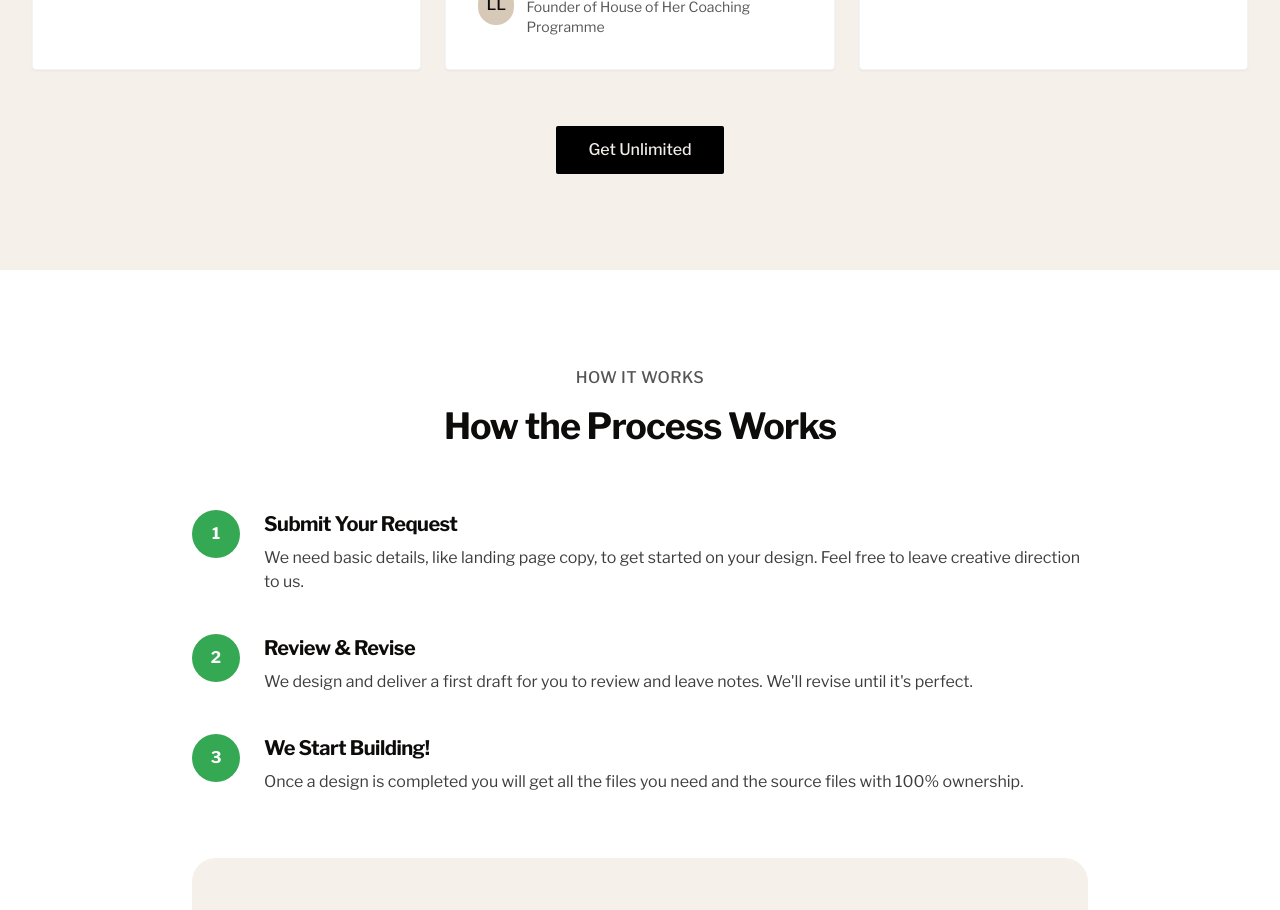
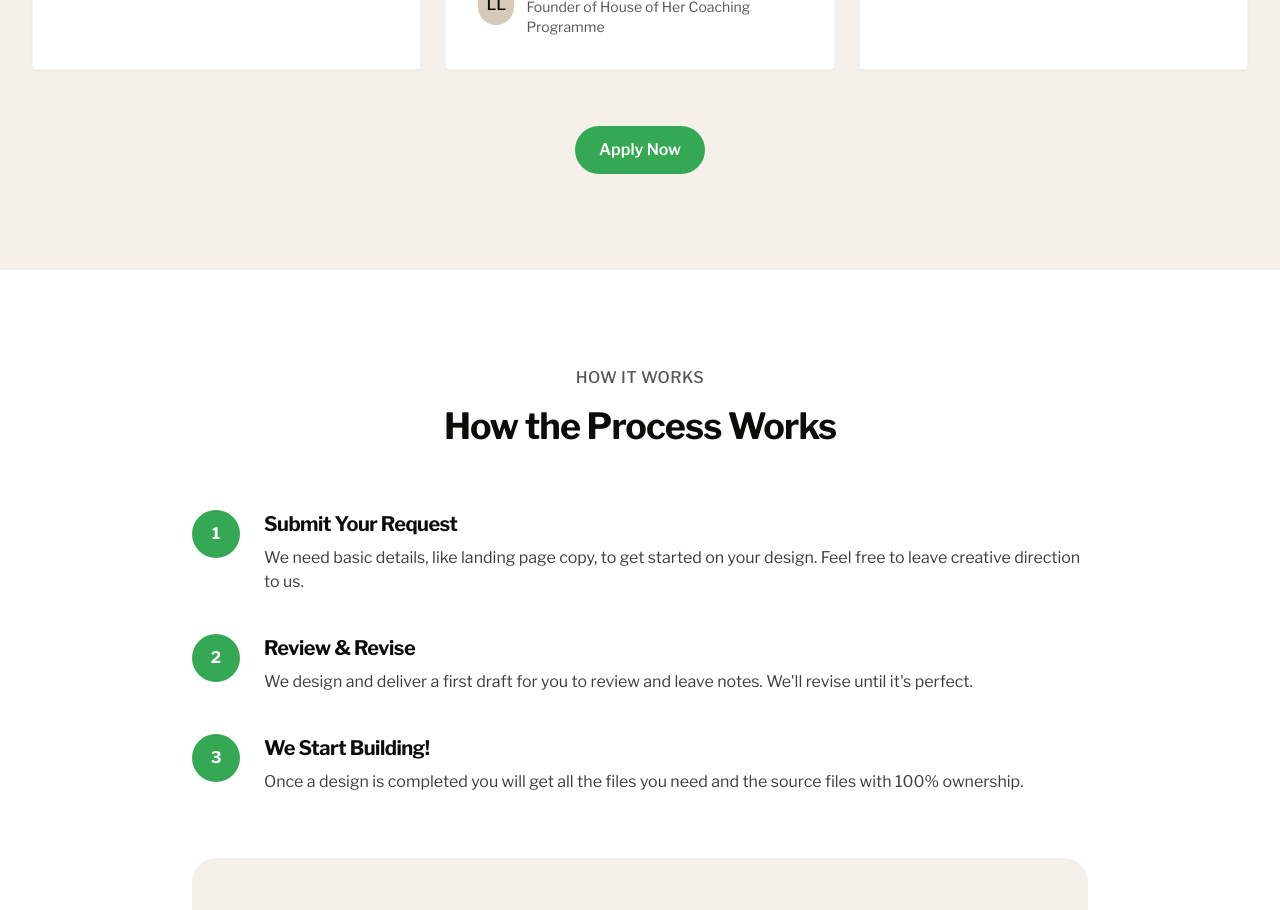
Before and after one commit to hanzoai/agency, a React (Vite) app: page / in a window 1280 px wide. Shown: the part 4200-5110 px from the top of the page. Built offline with nearby package versions, Linux system fonts and the light colour scheme.

Commit message:
Reverted to edit edt-0d670203-2872-47de-b012-bf379d0abd7e: "Refactor text content
Remove "with clear terms" from a description."

```diff
--- a/src/components/Testimonials.tsx
+++ b/src/components/Testimonials.tsx
@@ -1,6 +1,5 @@
 
 import { Star } from 'lucide-react';
-import { Button } from '@/components/ui/button';
 
 const testimonials = [
   {
@@ -81,13 +80,9 @@ const Testimonials = () => {
         </div>
 
         <div className="mt-14 text-center reveal">
-          <Button
-            asChild
-            variant="default"
-            className="bg-black hover:bg-black/90 font-medium py-6 px-8 text-base"
-          >
-            <a href="/subscribe">Get Unlimited</a>
-          </Button>
+          <a href="#get-started" className="btn-primary">
+            Apply Now
+          </a>
         </div>
       </div>
     </section>
```
